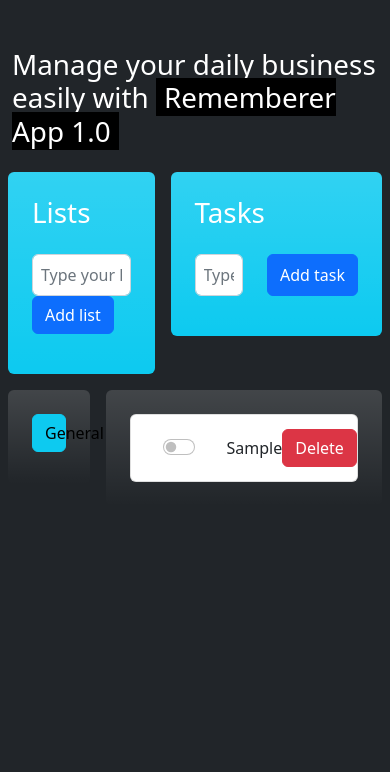
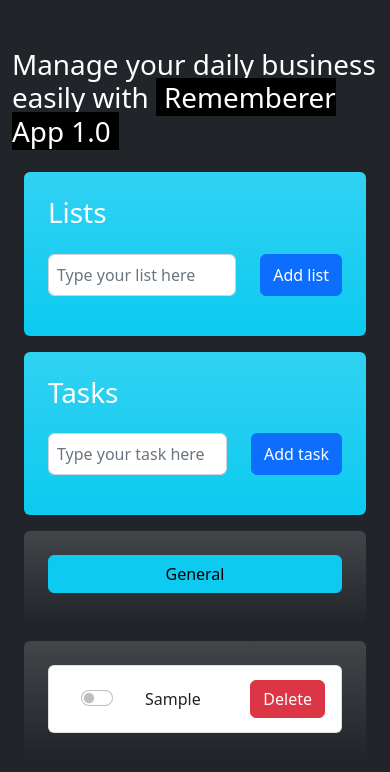
Before and after one commit to xemyleigh/todo-app-react, a React (Create React App) app: page / in a window 390 px wide. Both pictures are taken after typing "Sample" into the empty fields and a click on the button "Add task". Shown: the top 772 px of the page. Built offline with nearby package versions, Linux system fonts and the light colour scheme.

Commit message:
make app convenient for mobile devices

```diff
--- a/src/App.js
+++ b/src/App.js
@@ -18,13 +18,13 @@
     <div className="container text-white mt-5">
         <Header />
         <div className="row">
-            <div className="col-5 px-2">
+            <div className="col-lg-5 col-md-12 px-4 px-md-2 mb-3">
                 <div className='bg-info bg-gradient rounded p-4'>
                     <h1>Lists</h1>
                     <ListsForm />
                 </div>
             </div>
-            <div className="col-7 px-2">
+            <div className="col-lg-7 col-md-12 px-4 px-md-2 mb-3">
                 <div className='bg-info bg-gradient rounded p-4'>
                     <h1>Tasks</h1>
                     <TasksForm />
--- a/src/components/ListsList.jsx
+++ b/src/components/ListsList.jsx
@@ -8,8 +8,8 @@
     console.log(lists)
 
     return (
-        <div className='col-3 px-2'>
-            <div className='bg-transparent bg-gradient rounded p-4 mt-3'>
+        <div className='col-lg-3 col-md-12 px-4 px-md-2 mb-3'>
+            <div className='bg-transparent bg-gradient rounded p-4'>
                 <div className="row">
                     <div className="col">
                         <ul className="list-group">
--- a/src/components/TasksForm.jsx
+++ b/src/components/TasksForm.jsx
@@ -24,7 +24,7 @@
                 <div className="row">
                     <div className="col">
                         <div className="form-group">
-                            <input type="" onChange={onChange} value={value} className="form-control p-2" id="input" aria-describedby="emailHelp" placeholder="Type your task here" />
+                            <input type="" required onChange={onChange} value={value} className="form-control p-2" id="input" aria-describedby="emailHelp" placeholder="Type your task here" />
                         </div>
                     </div>
                     <div className="col-auto">
--- a/src/components/TodoList.jsx
+++ b/src/components/TodoList.jsx
@@ -10,8 +10,8 @@
 
     if (filteredTasks.length > 0) {
         return (
-            <div className='col-9 px-2'>
-                <div className='bg-transparent bg-gradient rounded p-4 mt-3'>
+            <div className='col-lg-9 col-md-12 px-4 px-md-2'>
+                <div className='bg-transparent bg-gradient rounded p-4 '>
                     <div className="row">
                         <div className="col">
                             <ul className="list-group">
```
